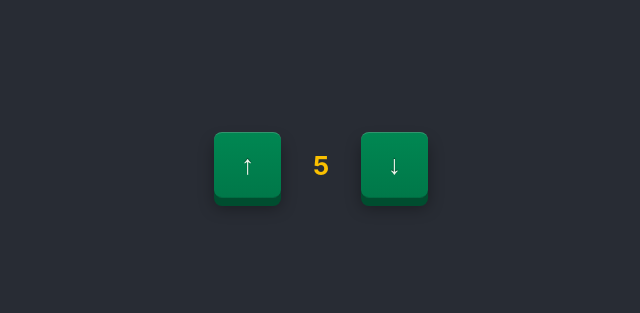
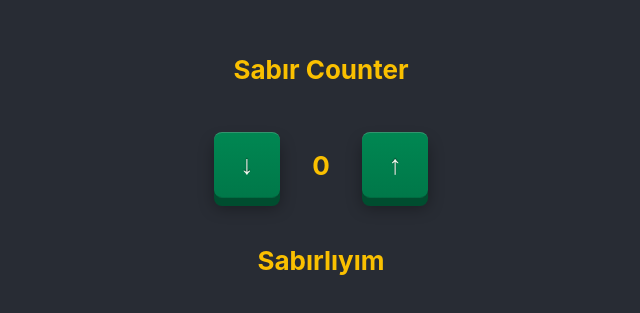
Before and after one commit to emso-c/react-workshop, a React (Create React App) app: page / in a window 1280 px wide. Shown: the part 235-548 px from the top of the page, without its empty margins (319-959 px from the left). Built offline with nearby package versions, Linux system fonts and the light colour scheme.

Commit message:
Add interactivity to Counter

```diff
--- a/src/features/counter/Counter.js
+++ b/src/features/counter/Counter.js
@@ -1,14 +1,19 @@
-import React from 'react'
+import React, { useState } from 'react'
 import Button from '@components/atoms/Button';
 import Text from '@components/atoms/Text';
 
 function Counter() {
+    const [count, setCount] = useState(0);
     return (
-        <div style={styles.container}>
-            <Button up />
-            <Text Text={5}/>
-            <Button down />
-        </div>
+        <>
+            <Text Text="Sabır Counter" />
+            <div style={styles.container}>
+                <Button down onClick={()=>{setCount(count-1)}}/>
+                <Text Text={count}/>
+                <Button up onClick={()=>{setCount(count+1)}}/>
+            </div>
+            <Text Text={count<0 ? "Sabrım kalmadı": "Sabırlıyım"} />
+        </>
     )
 }
 
@@ -17,7 +22,7 @@ const styles = {
         display: 'flex',
         justifyContent: 'center',
         alignItems: 'center',
-        height: '100vh',
+        height: '20vh',
         gap: '2rem'
     }
 }
```
